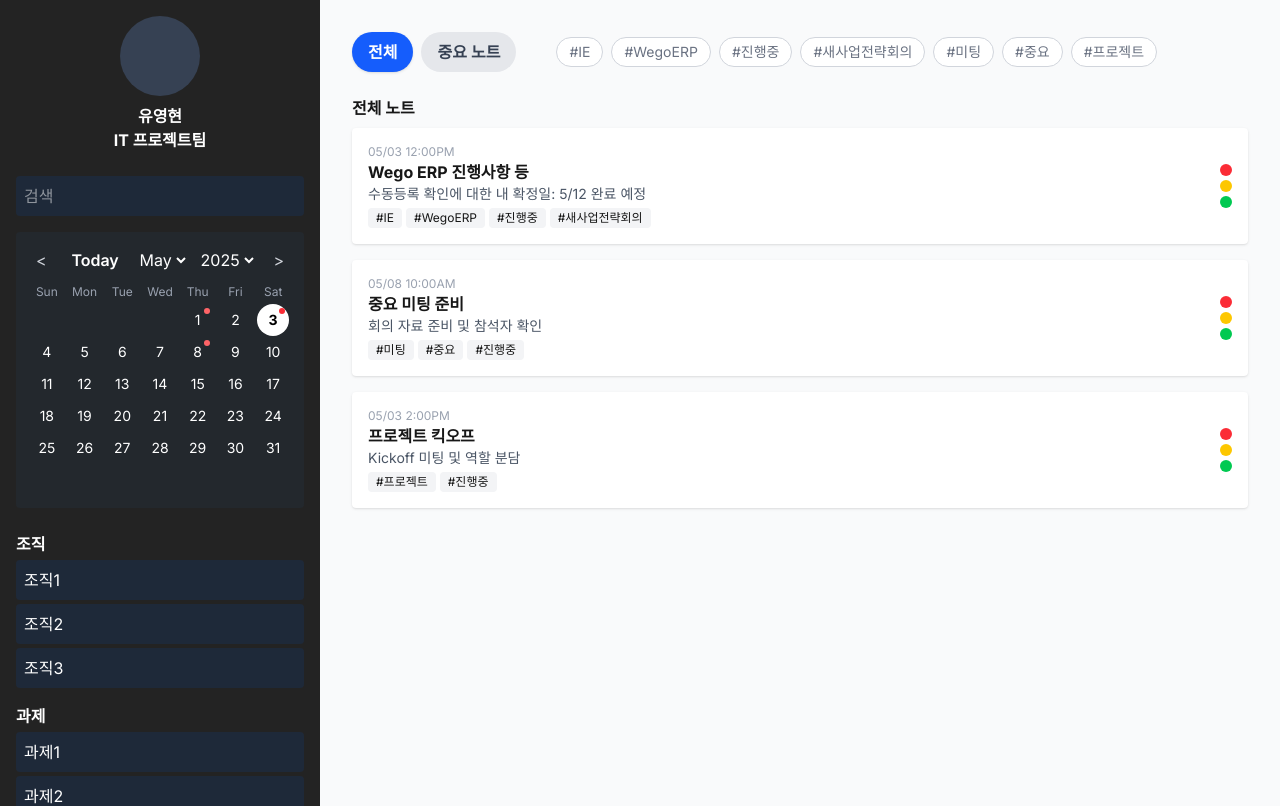
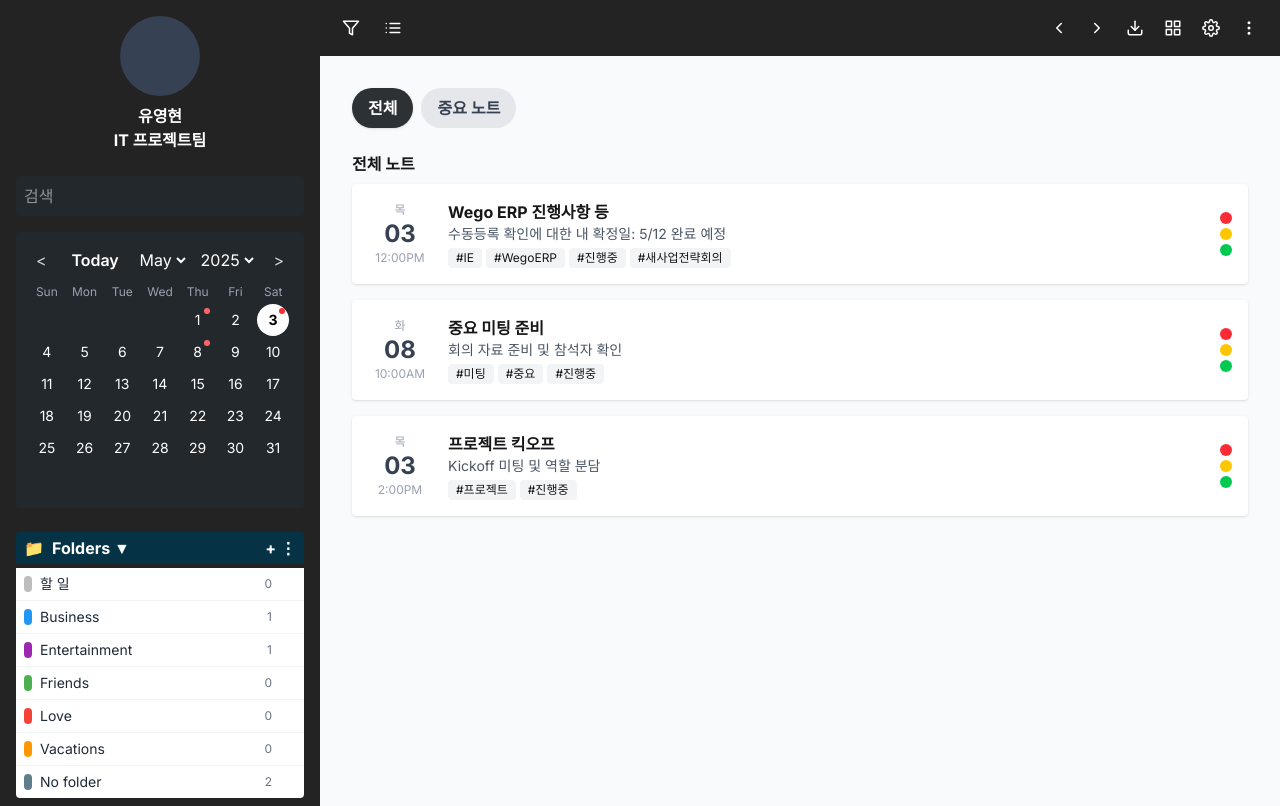
Before and after one commit to AAAAlvin/note-app, a Next.js app in the folder note/: page / in a window 1280 px wide. Shown: the top 806 px of the page. Built offline with nearby package versions, Linux system fonts and the light colour scheme.

Commit message:
Main Page 수정

```diff
--- a/note/src/components/DashboardLayout.tsx
+++ b/note/src/components/DashboardLayout.tsx
@@ -1,11 +1,15 @@
 import Sidebar from './Sidebar';
 import MainDashboard from './MainDashboard';
+import Navbar from './Navbar';
 
 export default function DashboardLayout() {
   return (
     <div className="flex min-h-screen bg-gray-50">
       <Sidebar />
-      <MainDashboard />
+      <div className="flex-1 flex flex-col">
+        <Navbar />
+        <MainDashboard />
+      </div>
     </div>
   );
 }
--- a/note/src/components/MainDashboard.tsx
+++ b/note/src/components/MainDashboard.tsx
@@ -36,29 +36,29 @@ const allNotes = [
 ];
 
 // 모든 태그 집합 추출
-const allTags = Array.from(
-  new Set(allNotes.flatMap(note => note.tags))
-);
+// const allTags = Array.from(
+//   new Set(allNotes.flatMap(note => note.tags))
+// );
 
 export default function MainDashboard() {
   const [view, setView] = useState<'all' | 'important'>('all');
-  const [selectedTags, setSelectedTags] = useState<string[]>([]);
+  // const [selectedTags, setSelectedTags] = useState<string[]>([]);
 
   // 필터링
   const filteredNotes = allNotes.filter(note => {
     if (view === 'important' && !note.important) return false;
-    if (selectedTags.length > 0 && !selectedTags.every(tag => note.tags.includes(tag))) return false;
+    // if (selectedTags.length > 0 && !selectedTags.every(tag => note.tags.includes(tag))) return false;
     return true;
   });
 
   // 태그 토글
-  const toggleTag = (tag: string) => {
-    setSelectedTags(prev =>
-      prev.includes(tag)
-        ? prev.filter(t => t !== tag)
-        : [...prev, tag]
-    );
-  };
+  // const toggleTag = (tag: string) => {
+  //   setSelectedTags(prev =>
+  //     prev.includes(tag)
+  //       ? prev.filter(t => t !== tag)
+  //       : [...prev, tag]
+  //   );
+  // };
 
   return (
     <main className="flex-1 p-8 overflow-y-auto">
@@ -69,7 +69,7 @@ export default function MainDashboard() {
           <button
             className={`px-4 py-2 rounded-full font-semibold transition ${
               view === 'all'
-                ? 'bg-blue-600 text-white shadow'
+                ? 'bg-[#2c3136] text-white shadow'
                 : 'bg-gray-200 text-gray-700 hover:bg-blue-100'
             }`}
             onClick={() => setView('all')}
@@ -79,7 +79,7 @@ export default function MainDashboard() {
           <button
             className={`px-4 py-2 rounded-full font-semibold transition ${
               view === 'important'
-                ? 'bg-blue-600 text-white shadow'
+                ? 'bg-[#2c3136] text-white shadow'
                 : 'bg-gray-200 text-gray-700 hover:bg-blue-100'
             }`}
             onClick={() => setView('important')}
@@ -88,7 +88,7 @@ export default function MainDashboard() {
           </button>
         </div>
         {/* 태그 필터 */}
-        <div className="flex gap-2 flex-wrap ml-6">
+        {/* <div className="flex gap-2 flex-wrap ml-6">
           {allTags.map(tag => (
             <button
               key={tag}
@@ -102,7 +102,7 @@ export default function MainDashboard() {
               {tag}
             </button>
           ))}
-        </div>
+        </div> */}
       </div>
       {/* 노트 리스트 */}
       <NoteSection title={view === 'all' ? '전체 노트' : '중요 노트'} notes={filteredNotes} />
--- /dev/null
+++ b/note/src/components/Navbar.tsx
@@ -0,0 +1,37 @@
+import { FiFilter, FiList, FiChevronLeft, FiChevronRight, FiDownload, FiGrid, FiSettings, FiMoreVertical } from 'react-icons/fi';
+
+export default function Navbar() {
+  return (
+    <div className="bg-[#232323] text-white h-14 px-4 flex items-center justify-between">
+      <div className="flex items-center gap-3">
+        <button className="p-1.5 hover:bg-[#2c3136] rounded">
+          <FiFilter className="text-lg" />
+        </button>
+        <button className="p-1.5 hover:bg-[#2c3136] rounded">
+          <FiList className="text-lg" />
+        </button>
+      </div>
+
+      <div className="flex items-center gap-2">
+        <button className="p-1.5 hover:bg-[#2c3136] rounded">
+          <FiChevronLeft className="text-lg" />
+        </button>
+        <button className="p-1.5 hover:bg-[#2c3136] rounded">
+          <FiChevronRight className="text-lg" />
+        </button>
+        <button className="p-1.5 hover:bg-[#2c3136] rounded">
+          <FiDownload className="text-lg" />
+        </button>
+        <button className="p-1.5 hover:bg-[#2c3136] rounded">
+          <FiGrid className="text-lg" />
+        </button>
+        <button className="p-1.5 hover:bg-[#2c3136] rounded">
+          <FiSettings className="text-lg" />
+        </button>
+        <button className="p-1.5 hover:bg-[#2c3136] rounded">
+          <FiMoreVertical className="text-lg" />
+        </button>
+      </div>
+    </div>
+  );
+}
--- a/note/src/components/NoteCard.tsx
+++ b/note/src/components/NoteCard.tsx
@@ -11,8 +11,39 @@ interface Note {
 export default function NoteCard({ note }: { note: Note }) {
   return (
     <div className="bg-white rounded shadow p-4 flex items-center justify-between">
-      <div>
-        <div className="text-xs text-gray-400">{note.date} {note.time}</div>
+      <div className="flex flex-col items-center justify-center w-16 mr-4">
+        <div className="text-xs text-gray-400">
+          {(() => {
+            if (!note.date) return '';
+            const dateObj = new Date(note.date);
+            if (!isNaN(dateObj.getTime())) {
+              return dateObj.toLocaleDateString('ko-KR', { weekday: 'short' });
+            }
+            return note.date.split(' ')[0];
+          })()}
+        </div>
+        <div className="text-2xl font-bold text-gray-700">
+          {(() => {
+            if (!note.date) return '';
+            const dateObj = new Date(note.date);
+            if (!isNaN(dateObj.getTime())) {
+              return String(dateObj.getDate()).padStart(2, '0');
+            }
+            return note.date.split(' ')[1] || '';
+          })()}
+        </div>
+        <div className="text-xs text-gray-400">
+          {(() => {
+            if (!note.date) return '';
+            const dateObj = new Date(note.date);
+            if (!isNaN(dateObj.getTime())) {
+              return note.time;
+            }
+            return note.time;
+          })()}
+        </div>
+      </div>
+      <div className="flex-1">
         <div className="font-bold">{note.title}</div>
         <div className="text-sm text-gray-600">{note.desc}</div>
         <div className="flex gap-1 mt-1">
--- a/note/src/components/Sidebar.tsx
+++ b/note/src/components/Sidebar.tsx
@@ -1,8 +1,22 @@
 import Calendar from './Calendar';
+import { useState } from 'react';
+
+const folders = [
+  { name: '할 일', color: '#bdbdbd', count: 0 },
+  { name: 'Business', color: '#2196f3', count: 1 },
+  { name: 'Entertainment', color: '#9c27b0', count: 1 },
+  { name: 'Friends', color: '#4caf50', count: 0 },
+  { name: 'Love', color: '#f44336', count: 0 },
+  { name: 'Vacations', color: '#ff9800', count: 0 },
+  { name: 'No folder', color: '#607d8b', count: 2 },
+];
 
 export default function Sidebar() {
+  const [expanded, setExpanded] = useState(true);
+
   return (
     <aside className="w-80 bg-[#232323] text-white flex flex-col p-4">
+
       {/* 프로필 */}
       <div className="mb-6">
         <div className="w-20 h-20 rounded-full bg-gray-700 mx-auto mb-2" />
@@ -11,32 +25,35 @@ export default function Sidebar() {
       </div>
       {/* 검색/정렬 */}
       <div className="mb-4">
-        <input className="w-full p-2 rounded bg-gray-800 text-white" placeholder="검색" />
+        <input className="w-full p-2 rounded bg-[#23282d] text-white" placeholder="검색" />
       </div>
       {/* 달력 */}
       <div className="mb-6">
         <Calendar />
       </div>
-      {/* 조직 */}
-      <div className="mb-4">
-        <div className="font-bold mb-1">조직</div>
-        <div className="bg-gray-800 rounded p-2 mb-1">조직1</div>
-        <div className="bg-gray-800 rounded p-2 mb-1">조직2</div>
-        <div className="bg-gray-800 rounded p-2">조직3</div>
+
+      {/* 폴더 헤더 */}
+      <div className="bg-cyan-950 rounded-t flex items-center px-2 py-1 text-white font-bold mb-1">
+        <span className="mr-2">📁</span>
+        <span className="flex-1 cursor-pointer" onClick={() => setExpanded(e => !e)}>
+          Folders {expanded ? '▼' : '▶'}
+        </span>
+        <button className="mx-1">+</button>
+        <button>⋮</button>
       </div>
-      {/* 과제 */}
-      <div className="mb-4">
-        <div className="font-bold mb-1">과제</div>
-        <div className="bg-gray-800 rounded p-2 mb-1">과제1</div>
-        <div className="bg-gray-800 rounded p-2 mb-1">과제2</div>
-        <div className="bg-gray-800 rounded p-2">과제3</div>
-      </div>
-      {/* 프로젝트 */}
-      <div>
-        <div className="font-bold mb-1">프로젝트</div>
-        <div className="bg-gray-800 rounded p-2 mb-1">프로젝트1</div>
-        <div className="bg-gray-800 rounded p-2">프로젝트2</div>
-      </div>
+      {/* 폴더 리스트 */}
+      {expanded && (
+        <ul className="bg-white rounded-b divide-y divide-gray-100">
+          {folders.map(folder => (
+            <li key={folder.name} className="flex items-center px-2 py-1 hover:bg-blue-50 group">
+              <span className="w-2 h-4 rounded mr-2" style={{ background: folder.color }} />
+              <span className="flex-1 text-gray-800 text-sm">{folder.name}</span>
+              <span className="text-xs text-gray-500 mr-2">{folder.count}</span>
+              <button className="text-gray-400 hover:text-gray-700 opacity-0 group-hover:opacity-100 transition">⋮</button>
+            </li>
+          ))}
+        </ul>
+      )}
     </aside>
   );
 }
```
